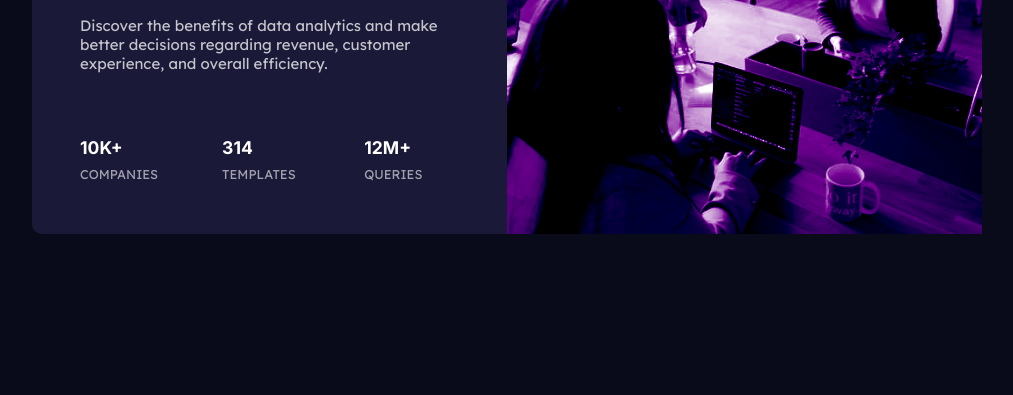
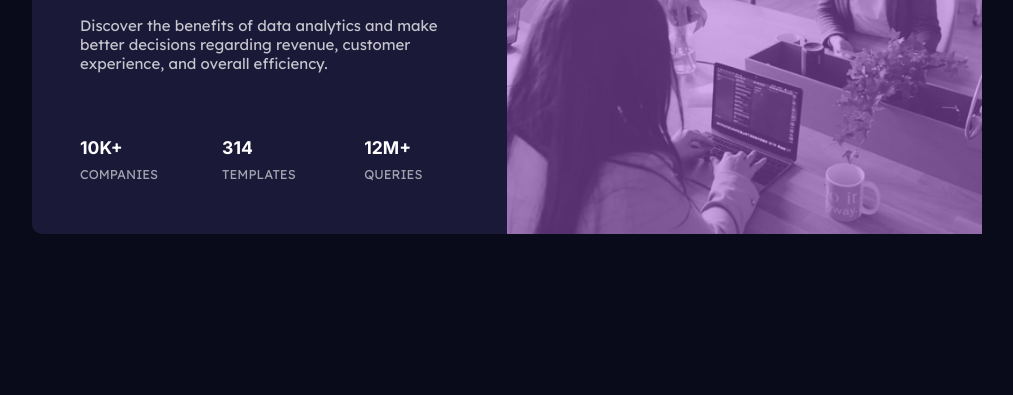
Before and after one commit to ibimina/stats-preview-card-component-main, a plain HTML site: page index.html in a window 1280 px wide. Shown: the part 362-757 px from the top of the page, without its empty margins (133-1146 px from the left). Drawn offline with Linux system fonts and the light colour scheme.

Commit message:
changed picture after element mix blend property to opacity

```diff
--- a/index.css
+++ b/index.css
@@ -49,7 +49,7 @@ picture::after{
     top: 0;
     background-color: hsl(277, 64%, 61%);
     min-height: 100%;
-    mix-blend-mode:color-burn;
+    opacity: 0.5;
 }
 article{
     text-align: center;
```
